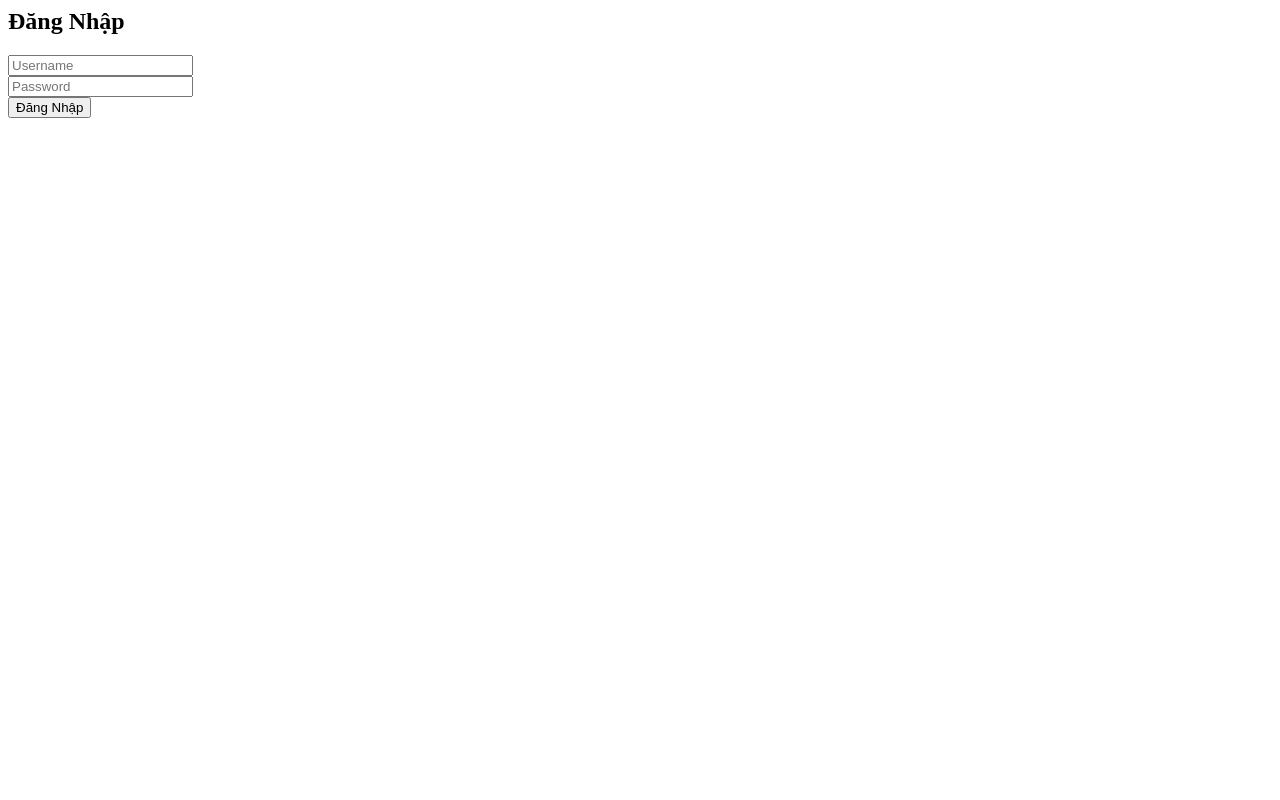
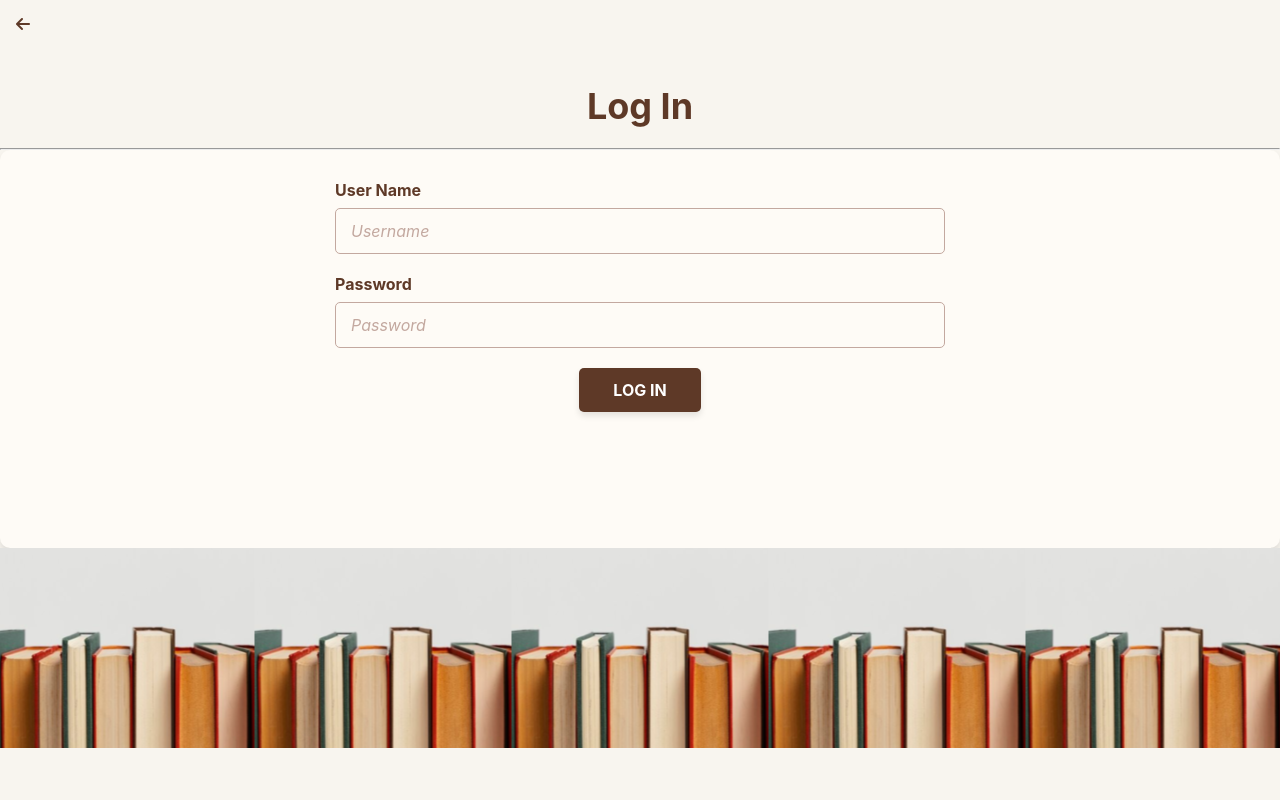
Before and after one commit to KimHan2074/booknest, a PHP site: page /app/views/login_form.php in a window 1280 px wide. Run offline with PHP 8.4, Linux system fonts and the light colour scheme; some libraries are stand-ins or nearby versions.

Commit message:
completed UI feature login

```diff
--- a/app/views/login_form.php
+++ b/app/views/login_form.php
@@ -1,9 +1,170 @@
-<h2>Đăng Nhập</h2>
-<?php if (isset($error)): ?>
-    <p style="color: red;"><?php echo $error; ?></p>
-<?php endif; ?>
-<form action="/booknest_website/userController/login" method="POST">
-    <input type="text" name="username" placeholder="Username" required><br>
-    <input type="password" name="password" placeholder="Password" required><br>
-    <button type="submit">Đăng Nhập</button>
-</form>
+<!DOCTYPE html>
+<html lang="en">
+<head>
+  <meta charset="UTF-8">
+  <meta name="viewport" content="width=device-width, initial-scale=1.0">
+  <link rel="stylesheet" href="https://cdnjs.cloudflare.com/ajax/libs/font-awesome/6.2.1/css/all.min.css">
+  <link rel="stylesheet" href="https://cdn.jsdelivr.net/npm/sweetalert2@11/dist/sweetalert2.min.css">
+  <script src="https://cdn.jsdelivr.net/npm/sweetalert2@11"></script>
+
+  <title>Log In Form</title>
+  <style>
+        /* Reset */
+        * {
+            margin: 0;
+            padding: 0;
+            box-sizing: border-box;
+            font-family: "Inter", sans-serif;
+        }
+
+        body{
+            background-color: #f8f5ef;
+            font-family: Arial, sans-serif;
+            color: #5e3927;
+            margin: 0;
+            padding: 0;
+        }
+
+        /* responsive để k bị che khuất thẻ ngoài cùng */
+        @media (max-width: 768px) {
+            .literature-books {
+                grid-template-columns: 1fr 1fr 1fr;
+            }
+        }
+
+        /* ------------------------------------------------------------------------ */
+
+        .form-title {
+        margin-top: 36px;
+        }
+
+        .container {
+            background-color: #fefbf6;
+            padding: 30px;
+            border-radius: 10px;
+            box-shadow: 0 4px 6px rgba(0, 0, 0, 0.1);
+            width: 100%;
+            padding-bottom: 136px;
+        }
+
+        .logInForm {
+            margin: 0 auto;
+            width: 50%;
+        }
+
+        h1 {
+            text-align: center;
+            font-size: 36px;
+            font-weight: bold;
+            color: #5e3927;
+            margin-bottom: 20px;
+        }
+
+        label {
+            font-size: 16px;
+            font-weight: bold;
+            color: #5e3927;
+            margin-bottom: 8px;
+            display: block;
+        }
+
+        input {
+            width: 100%;
+            padding: 12px 15px;
+            margin-bottom: 20px;
+            border: 1.5px solid #c3a89f;
+            border-radius: 5px;
+            box-sizing: border-box;
+            font-size: 16px;
+            background-color: #fefbf6;
+        }
+
+        input::placeholder {
+            color: #c3a89f;
+            font-style: italic;
+        }
+
+        input:focus {
+            outline: none;
+            border-color: #5e3927;
+        }
+
+        .btn {
+            text-align: center;
+        }
+
+        .btn-login {
+            width: 20%;
+            padding: 12px;
+            background-color: #5e3927;
+            color: #fff;
+            border: none;
+            border-radius: 5px;
+            font-size: 16px;
+            font-weight: bold;
+            text-transform: uppercase;
+            cursor: pointer;
+            box-shadow: 0 4px 6px rgba(0, 0, 0, 0.1);
+        }
+
+        .btn-login:hover {
+            background-color: #4d3221;
+        }
+
+        .footer-img-reg {
+            background-image: url("../public/img/footer_register.png");
+            background-repeat: repeat-x;
+            background-size: auto;
+            width: 100%;
+            height: 200px;
+            background-position: center;
+        }
+
+        .back-to-home i{
+            margin: 16px;
+        }
+
+    </style>
+</head>
+<body>
+    <?php if (isset($_SESSION['flash_message'])): ?>
+        <script>
+            Swal.fire({
+                title: "<?php echo $_SESSION['flash_message']['type'] === 'success' ? 'Thành công!' : 'Thất bại!'; ?>",
+                text: "<?php echo $_SESSION['flash_message']['message']; ?>",
+                icon: "<?php echo $_SESSION['flash_message']['type']; ?>",
+                timer: 3000,
+                showConfirmButton: false
+            });
+        </script>
+        <?php unset($_SESSION['flash_message']); ?>
+    <?php endif; ?>
+
+    <div class="back-to-home">
+        <i class="fa-solid fa-arrow-left"></i>
+    </div>
+
+    <div class="form-title">
+        <h1>Log In</h1>
+    </div>
+    <hr>
+    <div class="container">
+
+        <!-- Hiển thị thông báo -->
+        <form id="logInForm" class="logInForm" action="/booknest_website/userController/login" method="POST">
+            <label for="username">User Name</label>
+            <input type="text" name="username" placeholder="Username" required>
+
+            <label for="password">Password</label>
+            <input type="password" name="password" placeholder="Password" required>
+
+            <div class="btn">
+                <button type="submit" class="btn-login">Log In</button>
+            </div>
+        </form>
+    </div>
+
+    <div class="footer-img-reg"></div>
+
+</body>
+</html>
```
